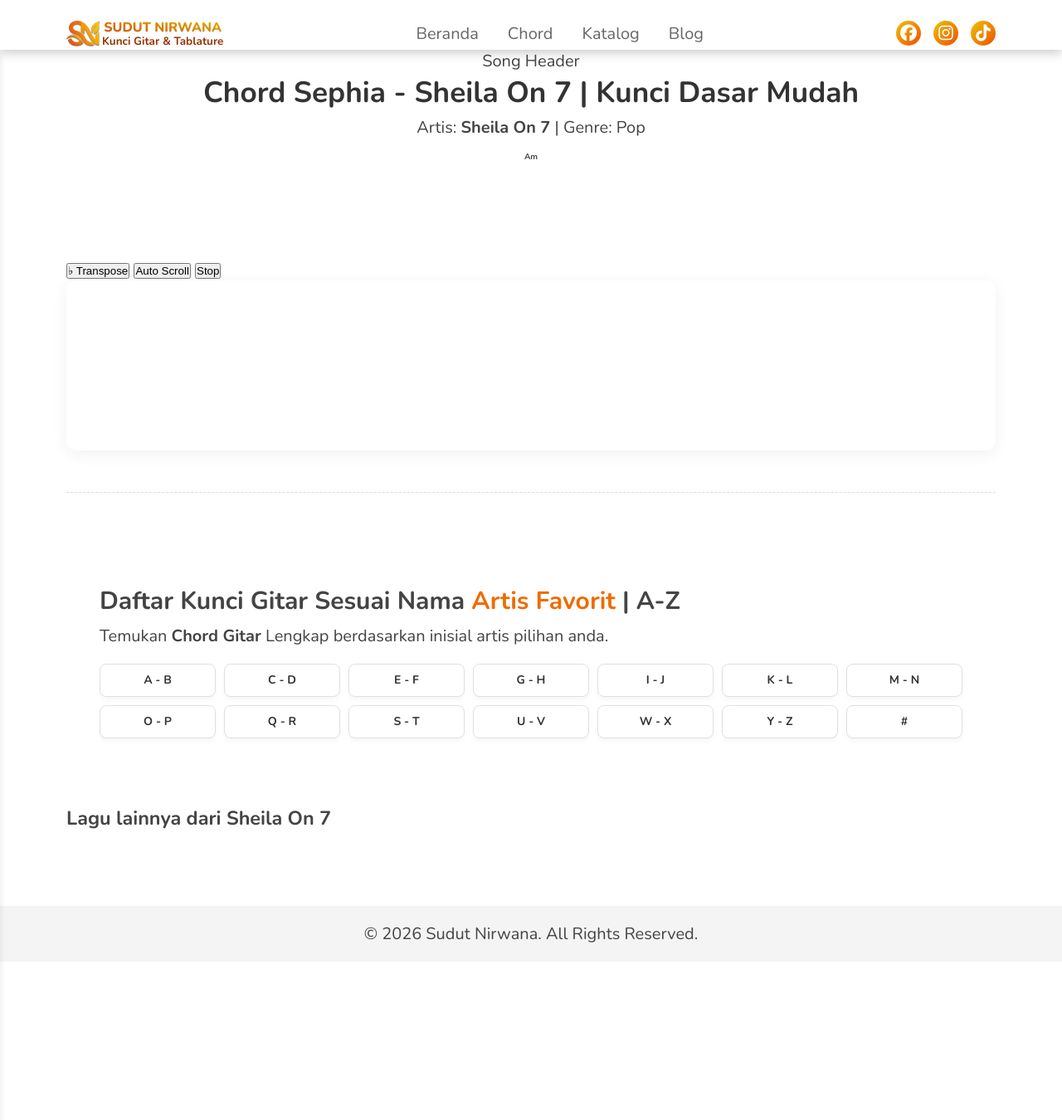
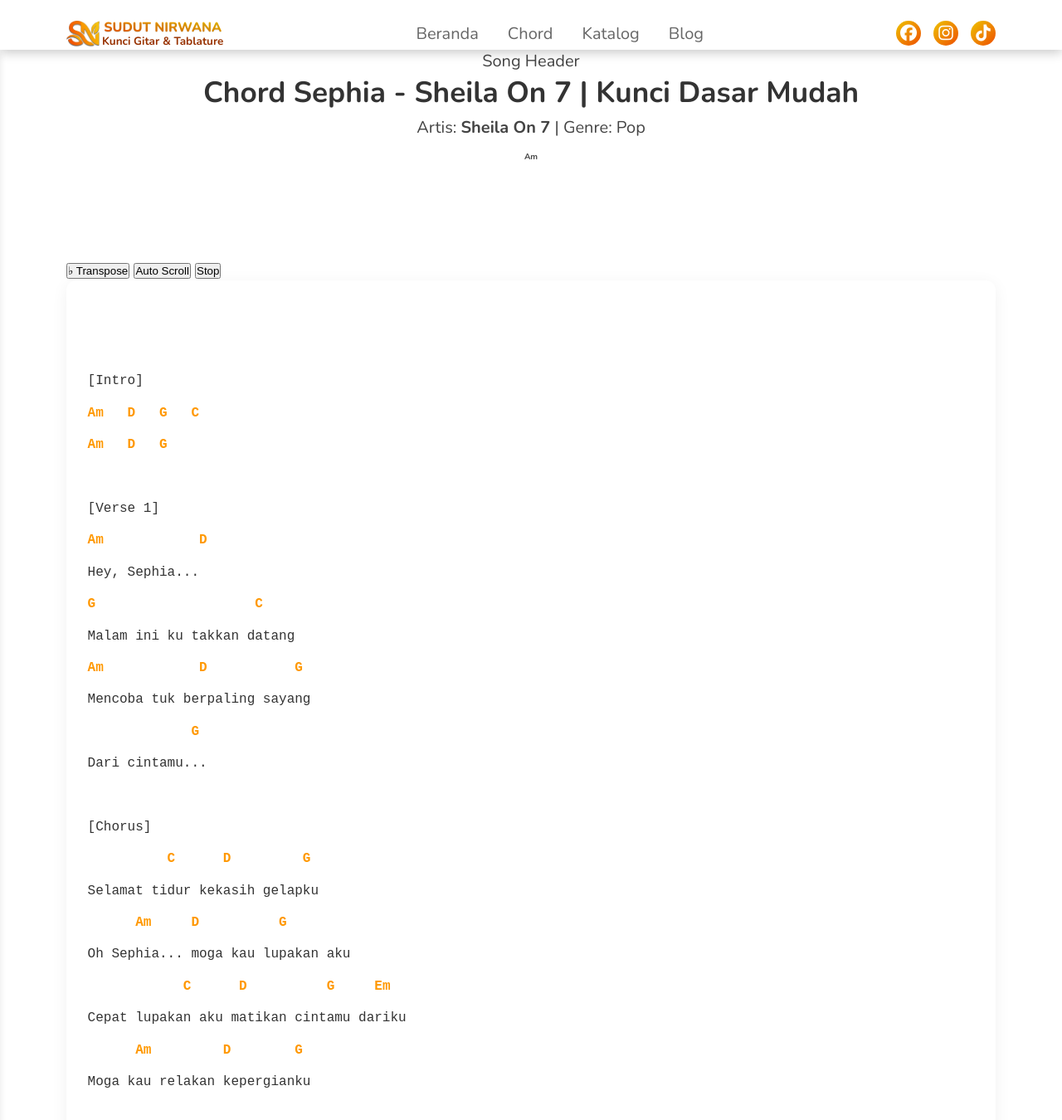
Before and after one commit to sudut-nirwana/sudut-nirwana-main, a Jekyll site: the page built from _chord/shepia-shela-on-7.md, in a window 1280 px wide and 1400 px high. Shown: the top 1350 px of the window at 83% size. Built offline with Jekyll 4.4.1, drawn with Linux system fonts in a browser that asks for light colours.

Commit message:
Update shepia-shela-on-7.md

```diff
--- a/_chord/shepia-shela-on-7.md
+++ b/_chord/shepia-shela-on-7.md
@@ -8,3 +8,29 @@
 viral: true
 popular: true
 ---
+
+<pre class="chord-content">
+[Intro]
+<b>Am</b>   <b>D</b>   <b>G</b>   <b>C</b>
+<b>Am</b>   <b>D</b>   <b>G</b>
+
+[Verse 1]
+<b>Am</b>            <b>D</b>
+Hey, Sephia...
+<b>G</b>                    <b>C</b>
+Malam ini ku takkan datang
+<b>Am</b>            <b>D</b>           <b>G</b>
+Mencoba tuk berpaling sayang
+             <b>G</b>
+Dari cintamu...
+
+[Chorus]
+          <b>C</b>      <b>D</b>         <b>G</b>
+Selamat tidur kekasih gelapku
+      <b>Am</b>     <b>D</b>          <b>G</b>
+Oh Sephia... moga kau lupakan aku
+            <b>C</b>      <b>D</b>          <b>G</b>     <b>Em</b>
+Cepat lupakan aku matikan cintamu dariku
+      <b>Am</b>         <b>D</b>        <b>G</b>
+Moga kau relakan kepergianku
+</pre>
```
